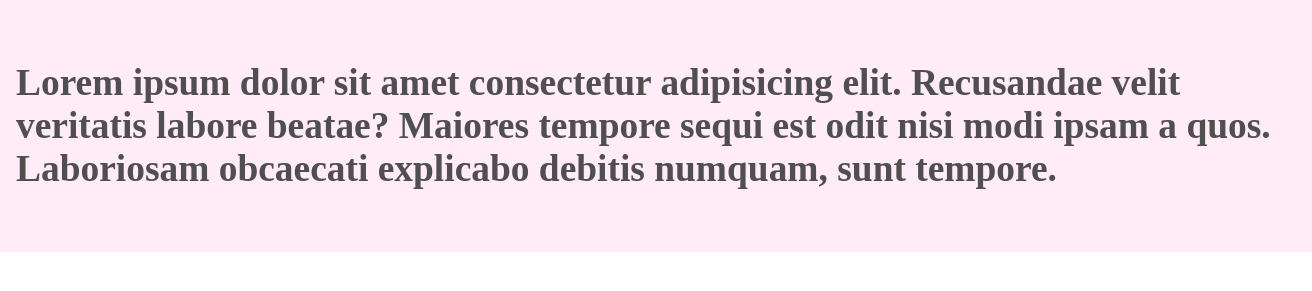
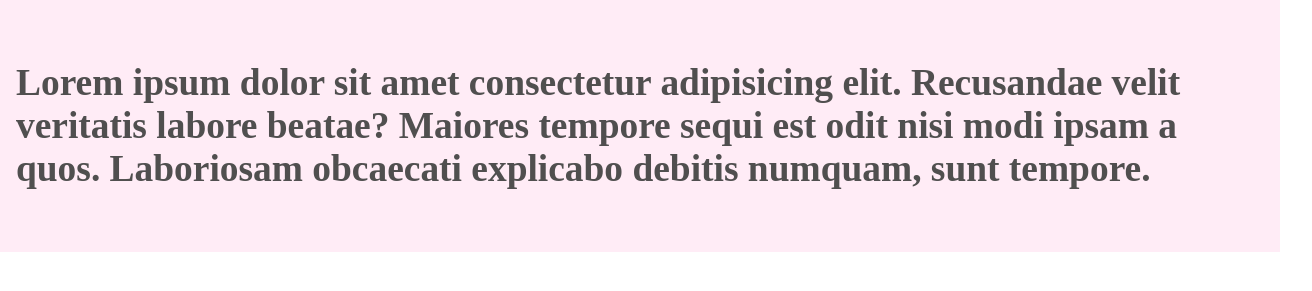
Before and after one commit to AsthaTibrewal/astha-site, a plain HTML site: page blog1.html in a window 1280 px wide. Shown: the part 87-378 px from the top of the page, 1312 px wide, since content can reach past the window. Drawn offline with Linux system fonts and the light colour scheme.

Commit message:
Update styles.css

```diff
--- a/styles.css
+++ b/styles.css
@@ -121,9 +121,6 @@ font-size: 1em;
     padding: 1.5rem 1rem;
 font-size: 1.3em;
     background-color:rgb(255, 236, 246);
-    width: 100%;
-    margin: auto;
-    display: block;
 
 }
 .link1
```
